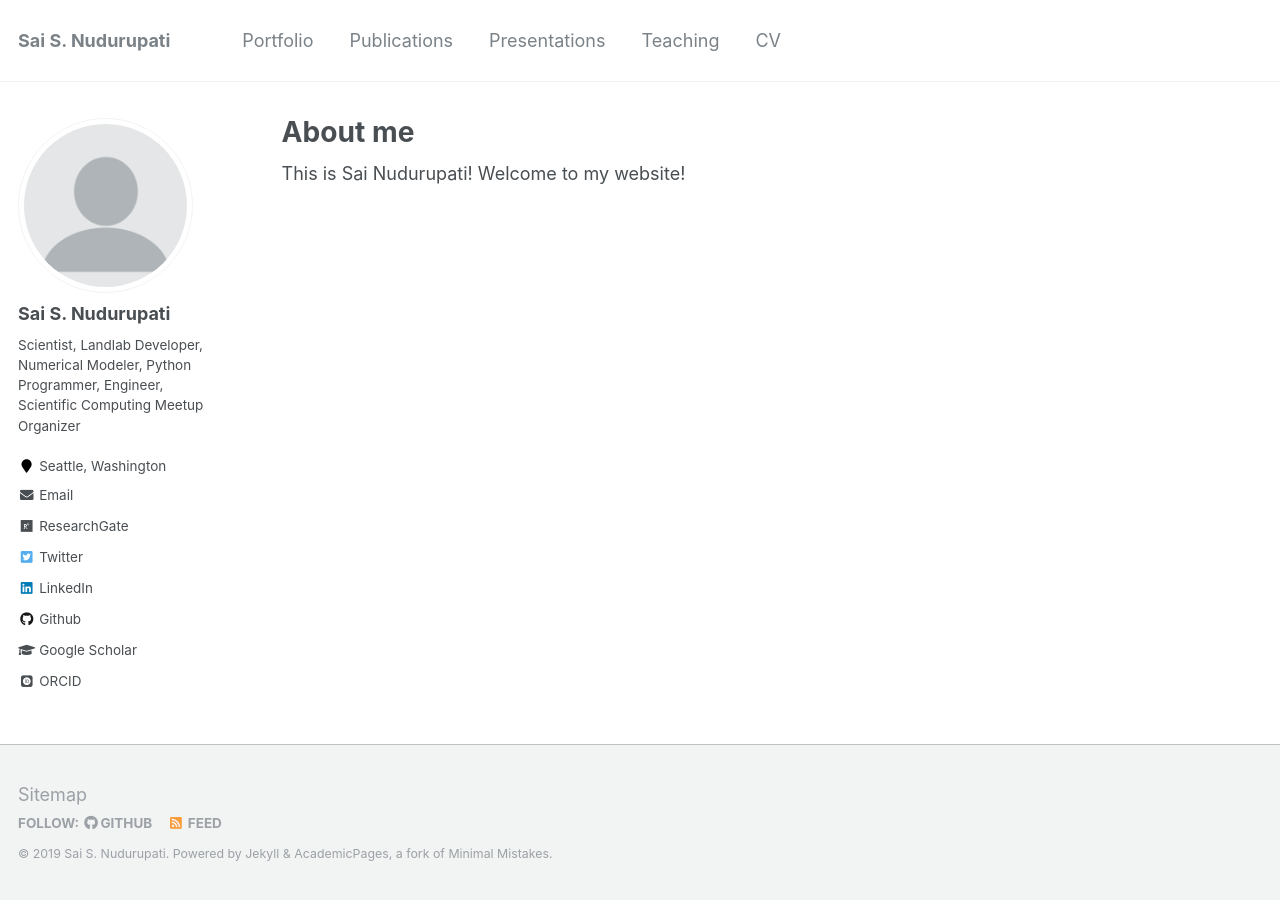
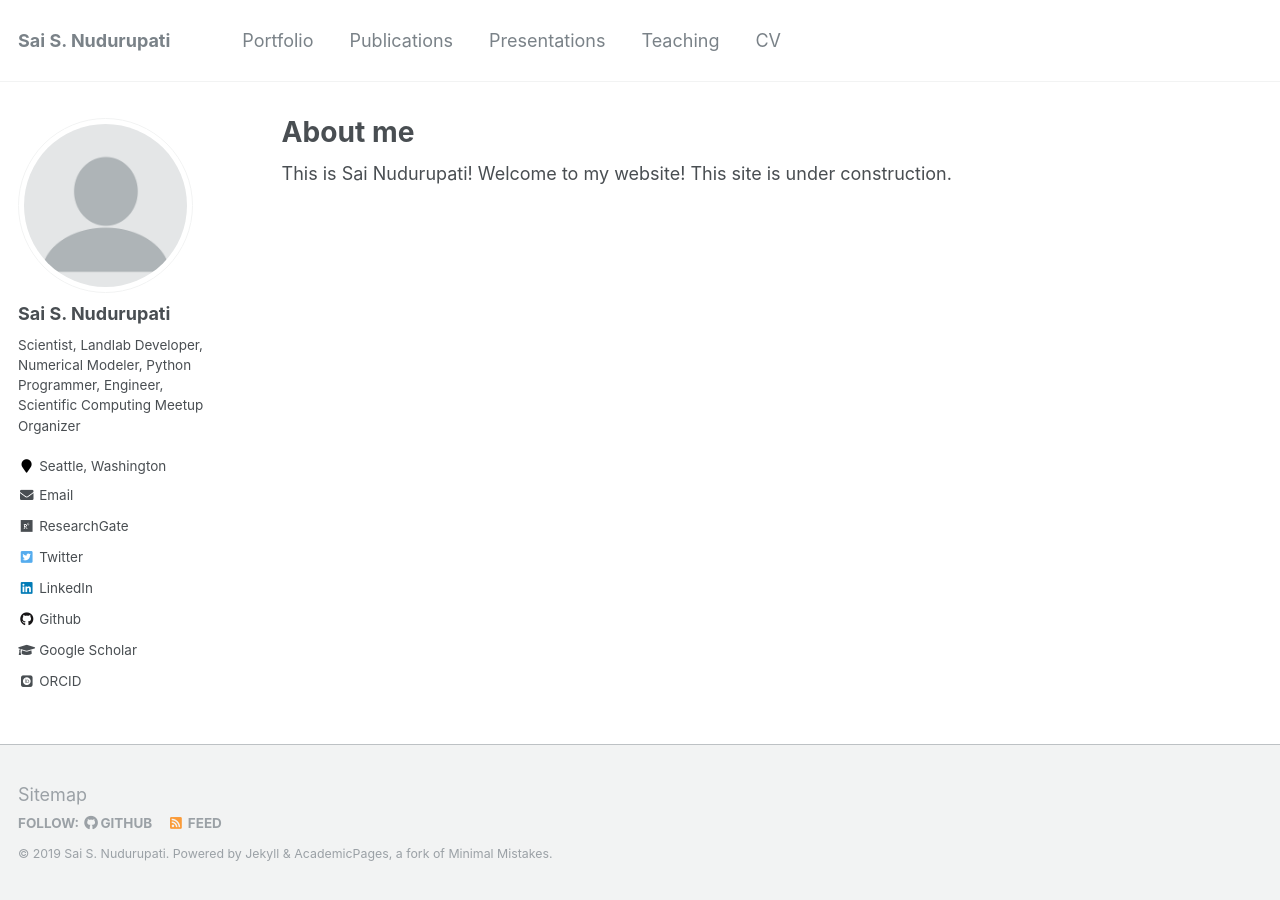
Before and after one commit to saisiddu/saisiddu.github.io, a Jekyll site: the page built from _pages/about.md, in a window 1280 px wide. Built offline with Jekyll 4.4.1, drawn with Linux system fonts in a browser that asks for light colours; some web fonts are replaced.

Commit message:
under construction notice
Added a notice that the website is under construction.

```diff
--- a/_pages/about.md
+++ b/_pages/about.md
@@ -8,4 +8,4 @@ redirect_from:
   - /about.html
 ---
 
-This is Sai Nudurupati! Welcome to my website!
+This is Sai Nudurupati! Welcome to my website! This site is under construction.
```
